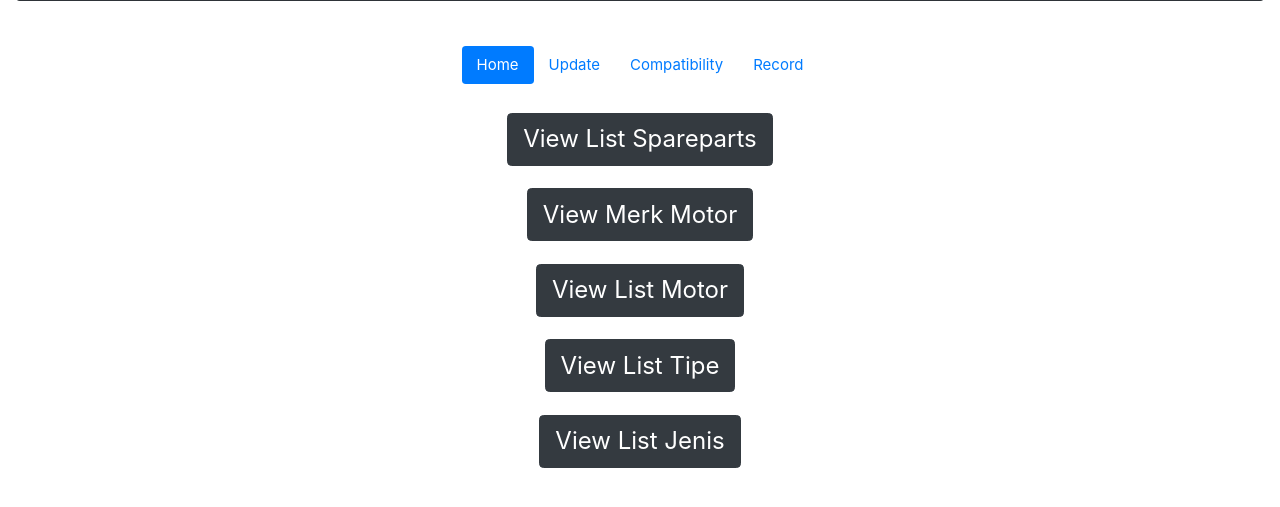
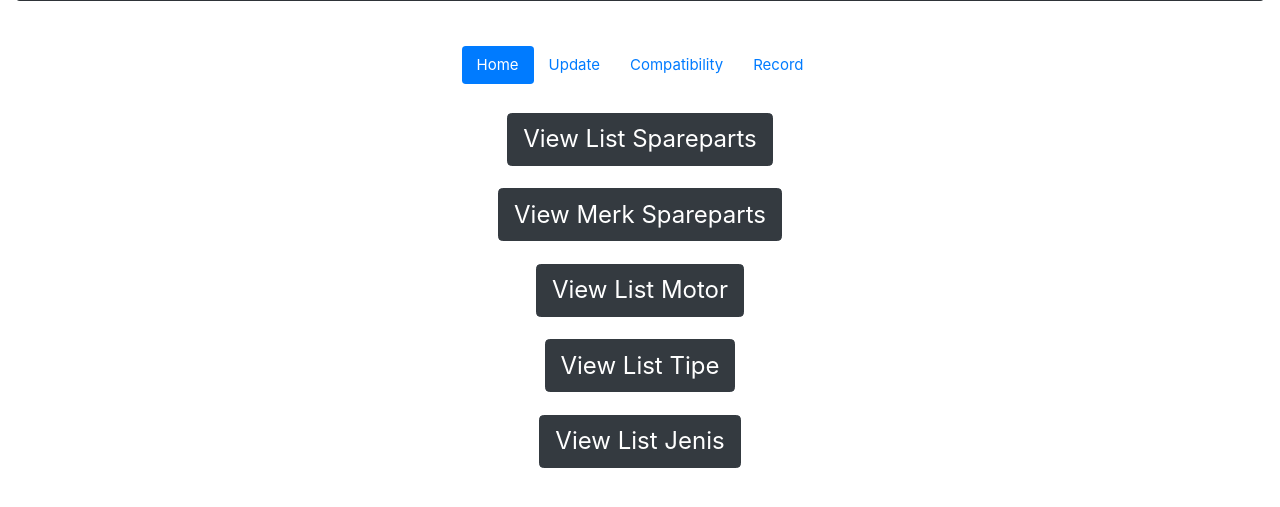
Before and after one commit to AlvinGenta99/manpro_Muncang_NextLevel, a PHP site: page /home.php in a window 1280 px wide. Shown: the part 238-745 px from the top of the page. Run offline with PHP 8.4, Linux system fonts and the light colour scheme.

Commit message:
Fix Tambahan

```diff
--- a/home.php
+++ b/home.php
@@ -72,7 +72,7 @@
 			<form class = "button">
 			<center><div class ="btn">
 			<a href="view_list.php" class="btn btn-dark btn-lg"><font size='5'>View List Spareparts</font></a><br><br>
-        	<a href="view_merk.php" class="btn btn-dark btn-lg"><font size='5'>View Merk Motor</font></a><br><br>
+        	<a href="view_merk.php" class="btn btn-dark btn-lg"><font size='5'>View Merk Spareparts</font></a><br><br>
 			<a href="view_motor.php" class="btn btn-dark btn-lg"><font size='5'>View List Motor</font></a><br><br>
 			<a href="view_tipe.php" class="btn btn-dark btn-lg"><font size='5'>View List Tipe</font></a><br><br>
 			<a href="view_jenis.php" class="btn btn-dark btn-lg"><font size='5'>View List Jenis</font></a><br><br>
--- a/sale.php
+++ b/sale.php
@@ -70,7 +70,7 @@ $(document).ready(function(){
 		i++;
 		$('#dynamic_field').append
 		(
-			'<tr id="row'+i+'"><td><input type="number" name="iId[]" placeholder="Masukan ID barang" class="form-control name_list" /></td></td><td><input type="number" name="iJumlah[]" placeholder="Masukan Jumlah yang Dijual" class="form-control name_list" /></td><td><button type="button" name="remove" id="'+i+'" class="btn btn-danger btn_remove">X</button></td></tr>'
+			'<tr id="row'+i+'"><td><input type="number" name="iId[]" placeholder="Masukan ID Tipe barang" class="form-control name_list" /></td></td><td><input type="number" name="iJumlah[]" placeholder="Masukan Jumlah yang Dijual" class="form-control name_list" /></td><td><button type="button" name="remove" id="'+i+'" class="btn btn-danger btn_remove">X</button></td></tr>'
 		);
 	});
 
```
